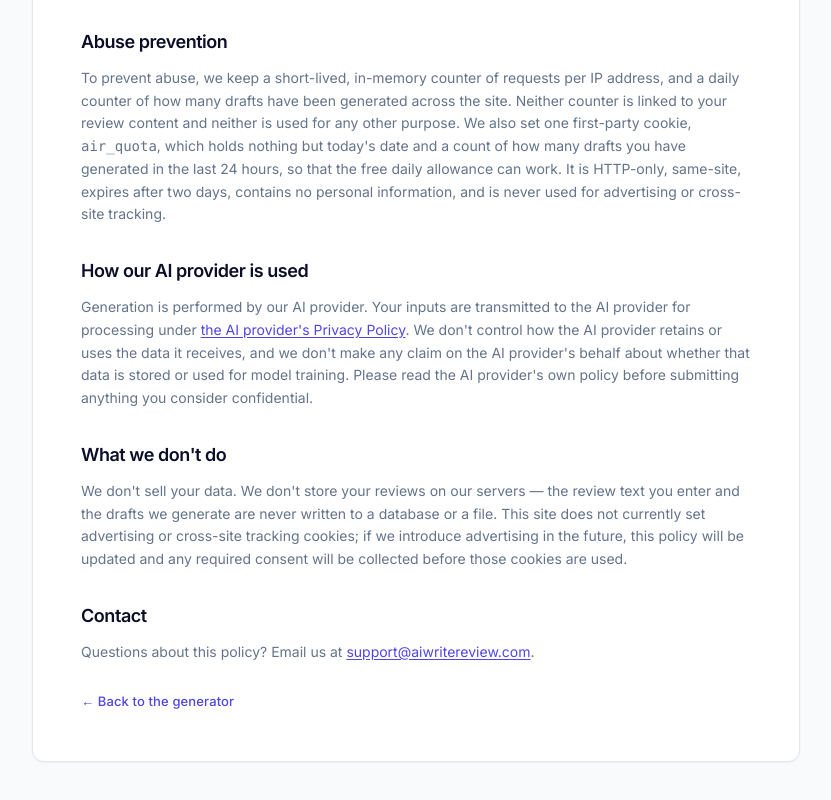
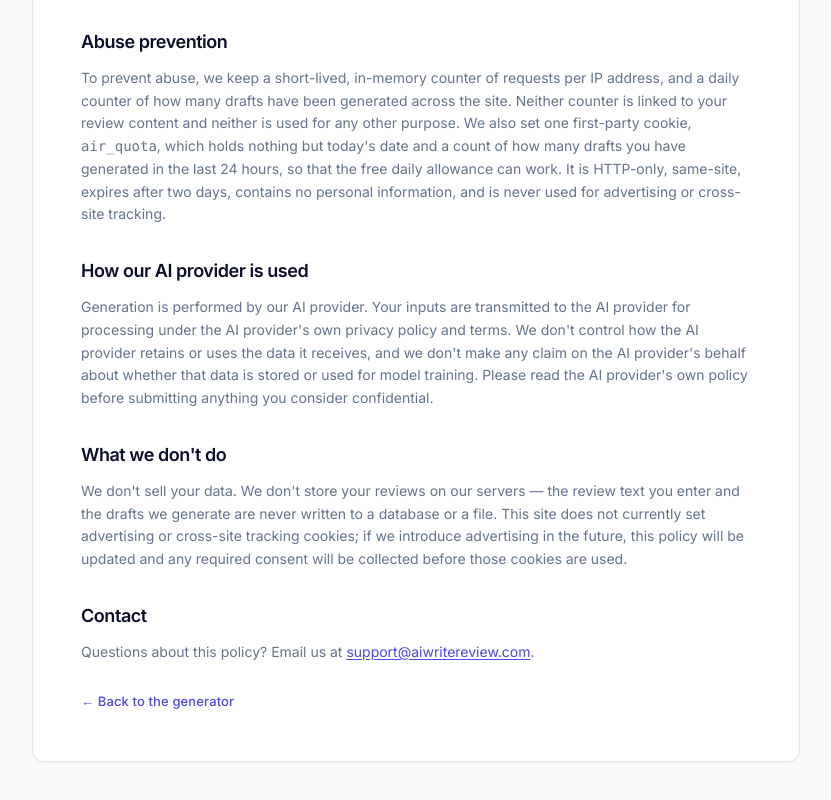
Before and after one commit to zhuojianwei428/ai-copywriting-site, a Next.js app: page /privacy in a window 1280 px wide. Shown: the part 616-1416 px from the top of the page, without its empty margins (224-1055 px from the left). Built offline with nearby package versions, Linux system fonts and the light colour scheme; no server answers.

Commit message:
隐私政策页彻底移除 DeepSeek 政策页链接
去掉「the AI provider's Privacy Policy」指向 cdn.deepseek.com 的外链，
改为纯文字表述，彻底不暴露供应商

```diff
--- a/app/privacy/page.tsx
+++ b/app/privacy/page.tsx
@@ -69,20 +69,13 @@ export default function Privacy() {
           </h2>
           <p className="font-body-md text-body-md text-text-muted leading-relaxed mb-md">
             Generation is performed by our AI provider. Your inputs are
-            transmitted to the AI provider for processing under{" "}
-            <a
-              href="https://cdn.deepseek.com/policies/en-US/deepseek-privacy-policy.html"
-              target="_blank"
-              rel="noopener noreferrer"
-              className="text-primary-container hover:text-primary underline underline-offset-2"
-            >
-              the AI provider&apos;s Privacy Policy
-            </a>
-            . We don&apos;t control how the AI provider retains or uses the data
-            it receives, and we don&apos;t make any claim on the AI
-            provider&apos;s behalf about whether that data is stored or used for
-            model training. Please read the AI provider&apos;s own policy before
-            submitting anything you consider confidential.
+            transmitted to the AI provider for processing under the AI
+            provider&apos;s own privacy policy and terms. We don&apos;t control
+            how the AI provider retains or uses the data it receives, and we
+            don&apos;t make any claim on the AI provider&apos;s behalf about
+            whether that data is stored or used for model training. Please read
+            the AI provider&apos;s own policy before submitting anything you
+            consider confidential.
           </p>
 
           <h2 className="font-headline-sm text-headline-sm text-text-primary tracking-tight mt-xl mb-sm">
```
